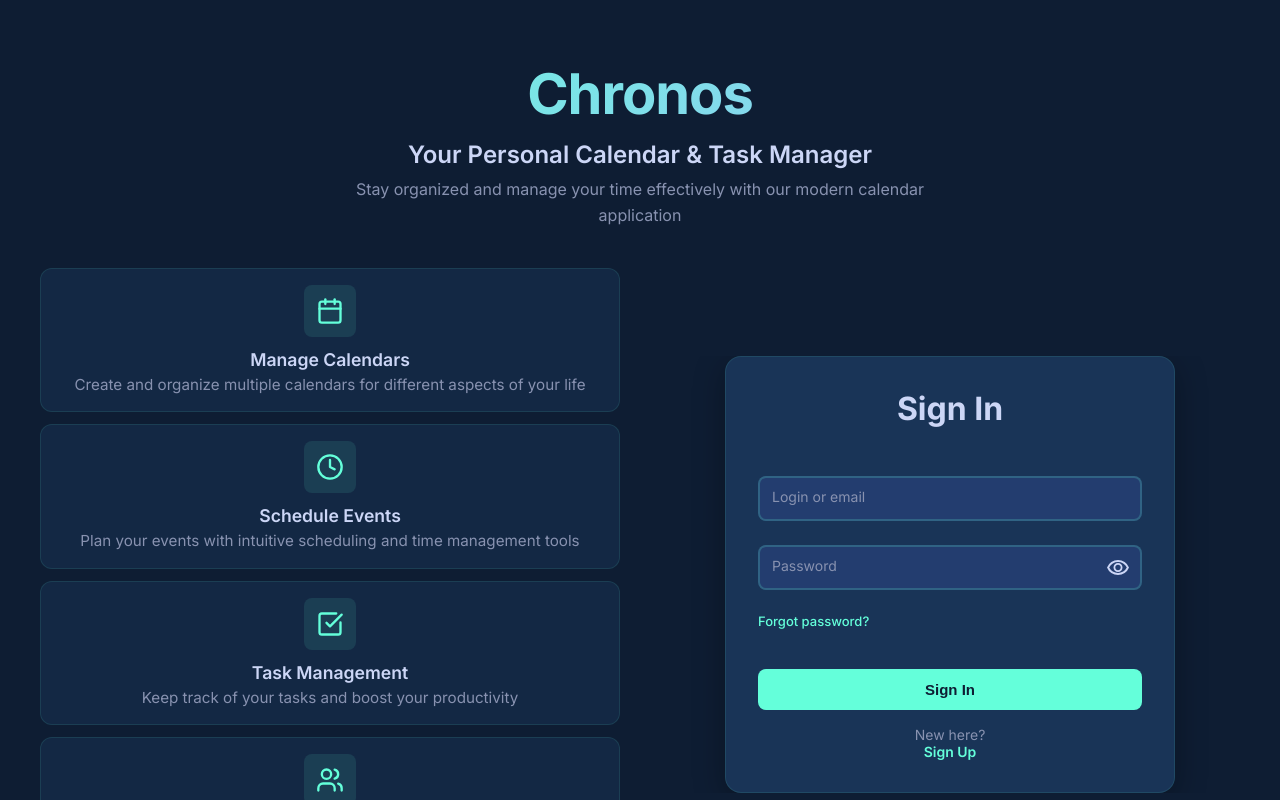
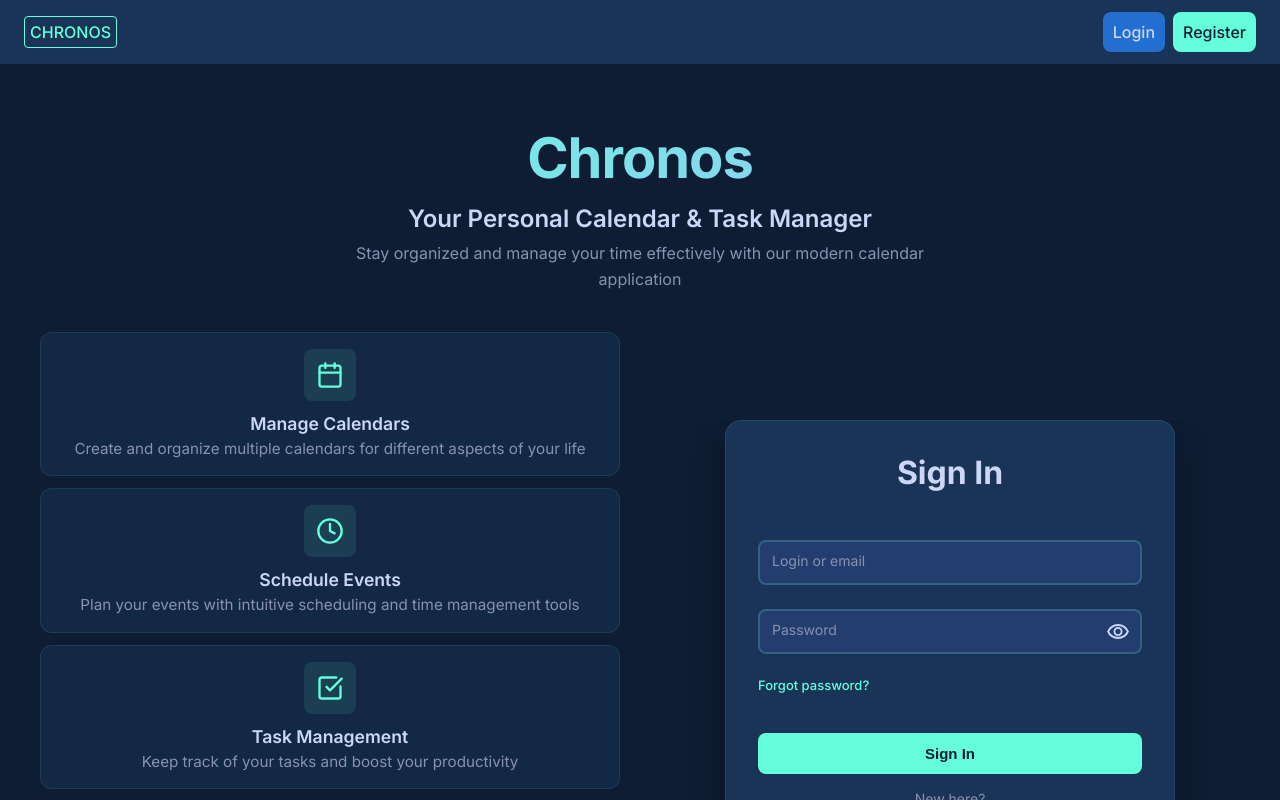
Before and after one commit to Eug4n4/chrono, a React (Vite) app in the folder frontend/: page /login in a window 1280 px wide. Shown: the top 800 px of the page. Built offline with nearby package versions, Linux system fonts and the light colour scheme; no server answers; what countries-list would draw is missing.

Commit message:
Header component design

```diff
--- a/frontend/public/index.css
+++ b/frontend/public/index.css
@@ -2,6 +2,7 @@
     --cerulean-blue: #3951d3;
     --bg-color: #0e1d33;
     --input-bg-color: #344c95;
+    --input-bg-color-hover: #647DC9;
     --btn-bg-color: #64ffda;
     --border-color: #0e1d33;
     --surface-color: #193457;
--- a/frontend/src/App.jsx
+++ b/frontend/src/App.jsx
@@ -11,6 +11,8 @@ import ProtectedRoute from "./components/accessRoutes/ProtectedRoute";
 import GuestRoute from "./components/accessRoutes/GuestRoute";
 import { ToastContainer } from "react-toastify";
 import "react-toastify/dist/ReactToastify.css";
+import Header from "./components/common/Header";
+import LandingPage from "./pages/Landing";
 
 function Layout() {
     return (
@@ -20,11 +22,22 @@ function Layout() {
     );
 }
 
+function SecondLayout() {
+    return (
+        <>
+            <Header />
+            {Layout()}
+        </>
+    );
+}
+
 function App() {
     return (
         <AppInitializer>
             <Routes>
                 <Route element={<Layout />}>
+                    <Route element={<SecondLayout />}>
+                        <Route path="/" element={<LandingPage />} />
                         <Route
                             path="/login"
                             element={
@@ -61,6 +74,9 @@ function App() {
                             path="/verify-email/:token"
                             element={<EmailVerification />}
                         />
+                        <Route path="*" element={<NotFound />} />
+                    </Route>
+
                     <Route
                         path="/calendar"
                         element={
@@ -69,7 +85,6 @@ function App() {
                             </ProtectedRoute>
                         }
                     />
-                    <Route path="*" element={<NotFound />} />
                 </Route>
             </Routes>
             <ToastContainer theme="dark" />
--- a/frontend/src/api/services/AuthService.js
+++ b/frontend/src/api/services/AuthService.js
@@ -3,6 +3,10 @@ import api from "../api";
 class AuthService {
     static async login(data) {
         return api.post("auth/login", data);
+    }
+
+    static async logout() {
+        return api.post("auth/logout");
     }
 
     static async register(data) {
--- /dev/null
+++ b/frontend/src/components/common/Header.jsx
@@ -0,0 +1,88 @@
+import { useDispatch, useSelector } from "react-redux";
+import { Link, NavLink } from "react-router-dom";
+import { useState } from "react";
+import { logout } from "../../features/state/authSlice";
+import AuthService from "../../api/services/AuthService";
+
+import s from "./header.module.css";
+
+function Header() {
+    const dispatch = useDispatch();
+    const { user, isAuthenticated, loading } = useSelector(
+        (state) => state.auth,
+    );
+    const [isUserActionsShown, showUserActions] = useState(false);
+
+    function handleLogout() {
+        AuthService.logout();
+        dispatch(logout());
+    }
+
+    function displayHeaderActions() {
+        if (loading) {
+            return null;
+        }
+        if (isAuthenticated) {
+            return (
+                <>
+                    <div
+                        className={s.avatar}
+                        onClick={() => showUserActions(!isUserActionsShown)}
+                    >
+                        <div className={s.user_section}>
+                            <div>
+                                <img
+                                    src={`${import.meta.env.VITE_API_URL}/${user.avatar}`}
+                                    alt="avatar"
+                                />
+                            </div>
+                            <div>
+                                <p>{user.login}</p>
+                            </div>
+                            {isUserActionsShown && (
+                                <div className={s.user_actions}>
+                                    <Link to={"/settings"}>Settings</Link>
+                                    <button onClick={handleLogout}>
+                                        Logout
+                                    </button>
+                                </div>
+                            )}
+                        </div>
+                    </div>
+
+                    <Link className={s.nav_link} to={"/calendar"}>
+                        GO TO CALENDAR
+                    </Link>
+                </>
+            );
+        }
+        return (
+            <>
+                <NavLink to={"/login"} className={s.nav_link}>
+                    Login
+                </NavLink>
+                <NavLink
+                    to={"/register"}
+                    className={`${s.nav_link} ${s.register}`}
+                >
+                    Register
+                </NavLink>
+            </>
+        );
+    }
+
+    return (
+        <header className={s.header}>
+            <ul className={s.header_list}>
+                <li>
+                    <Link to={"/"} className={`${s.nav_link} ${s.logo}`}>
+                        CHRONOS
+                    </Link>
+                </li>
+                <li className={s.header_right}>{displayHeaderActions()}</li>
+            </ul>
+        </header>
+    );
+}
+
+export default Header;
--- /dev/null
+++ b/frontend/src/components/common/header.module.css
@@ -0,0 +1,125 @@
+.header {
+    max-width: 100vw;
+    background-color: var(--surface-color);
+}
+
+
+.header_list {
+    list-style: none;
+    color: var(--text-main);
+    display: flex;
+    flex-wrap: wrap;
+    padding: 0.75rem 1.5rem;
+    gap: 20px;
+    justify-content: space-between;
+    align-items: center;
+}
+
+.header_right {
+    display: flex;
+    align-items: center;
+    gap: 8px;
+}
+button.nav_link,
+.nav_link {
+    text-decoration: none;
+    color: inherit;
+    font-size: inherit;
+    font-family: inherit;
+    font-weight: 500;
+    padding: 10px;
+    background-color: var(--link-color);
+    border: none;
+    border-radius: 8px;
+    outline: none;
+    cursor: pointer;
+    transition: transform 0.2s ease;
+}
+
+.nav_link.logo {
+    display: inline-block; /* transform doesnt work on inline elements */
+    border: 1px solid var(--btn-bg-color);
+    background-color: transparent;
+    padding: 5px;
+    border-radius: 4px;
+    color: var(--btn-bg-color);
+}
+
+.nav_link:hover {
+    transform: scale(1.05);
+}
+
+.nav_link.register {
+    background-color: var(--btn-bg-color);
+    color: var(--bg-color);
+}
+
+.avatar {
+    margin-right: 1rem;
+}
+
+.avatar img {
+    display: block;
+    object-fit: cover;
+    border-radius: 50%;
+    width: 100%;
+    height: 100%;
+}
+.user_section {
+    font-weight: 500;
+    display: flex;
+    flex-direction: column;
+    align-items: center;
+    font-family: inherit;
+    font-size: 14px;
+    color: inherit;
+    background-color: transparent;
+    cursor: pointer;
+    border: none;
+    position: relative;
+}
+
+.user_section > :first-child {
+    display: block;
+    border-radius: 50%;
+    width: 36px;
+    height: 36px;
+}
+
+
+.user_actions {
+    display: flex;
+    flex-direction: column;
+    position: absolute;
+    top: 100%;
+    right: 0;
+    text-align: left;
+    min-width: 100px;
+    background-color: var(--input-bg-color);
+    border: 1px solid var(--border-color);
+    border-radius: 4%;
+}
+
+.user_actions > button, .user_actions > a {
+    color: var(--text-main);
+    background-color: transparent;
+    border: 0;
+    cursor: pointer;
+}
+
+.user_actions > a {
+    text-decoration: none;
+    color: var(--text-main);
+}
+
+.user_actions *:hover {
+    background-color: var(--input-bg-color-hover);
+}
+
+.user_actions * {
+    text-align: left;
+    font-weight: inherit;
+    font-family: inherit;
+    font-size: inherit;
+    padding: 10px;
+}
--- /dev/null
+++ b/frontend/src/pages/Landing.jsx
@@ -0,0 +1,5 @@
+function LandingPage() {
+    return <div>Landing page</div>;
+}
+
+export default LandingPage;
```
Also changed, not shown: 2 other files (tests, documents, lock files or other folders). Lines whose indentation alone changed are shown as unchanged.
